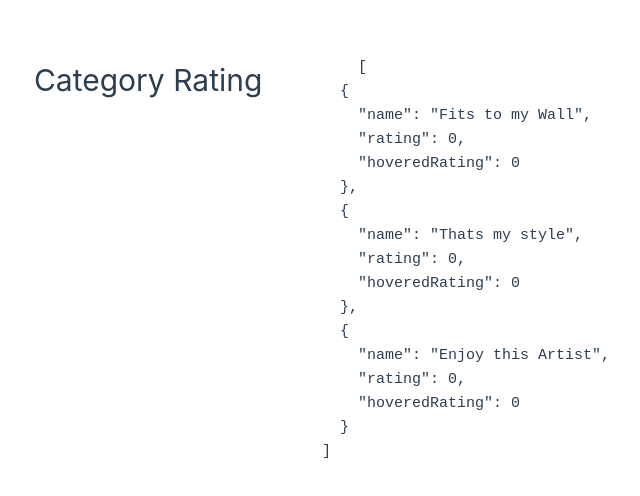
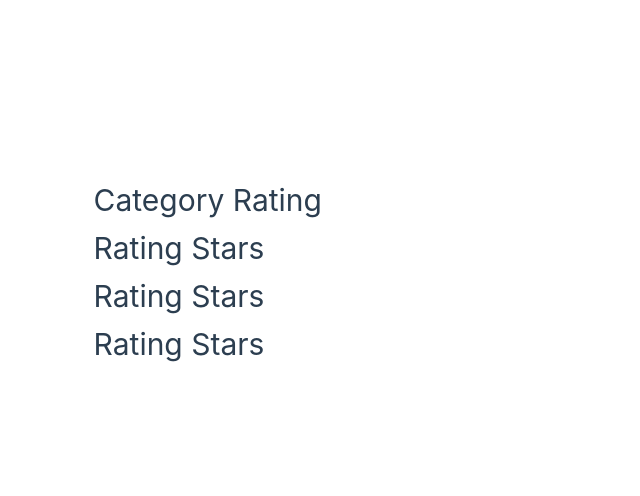
Before and after one commit to waqas1266/lumas-star-rating-task, a Vue app: page / in a window 1280 px wide. Shown: the part 128-624 px from the top of the page, without its empty margins (318-958 px from the left). Built offline with nearby package versions, Linux system fonts and the light colour scheme; the HTML template or start-up script is replaced by a standard one.

Commit message:
feat: Render the RatingStar component in categories Loop

```diff
--- a/src/components/CategoryRating/CategoryRatingDisplay.vue
+++ b/src/components/CategoryRating/CategoryRatingDisplay.vue
@@ -1,14 +1,21 @@
+<template>
+  <div>
+    <h1>Category Rating</h1>
+    <!--- Loop through the categories and render the RatingStar component --->
+    <RatingStars
+      v-for="(category, index) in categoryRatingStore.categories"
+      :key="index"
+      :category="category"
+      :category-index="index"
+    />
+  </div>
+</template>
+
 <script setup lang="ts">
-import { useCategoryRatingStore } from '@/stores/CategoryRatingStore';
+import { useCategoryRatingStore } from '@/stores/CategoryRatingStore'
+import RatingStars from '@/components/CategoryRating/RatingStars.vue'
+
+const categoryRatingStore = useCategoryRatingStore()
 </script>
 
-<template>
-  <h1>Category Rating</h1>
-  <pre>
-    {{useCategoryRatingStore().categories}}
-  </pre>
-</template>
-
-<style scoped>
-
-</style>
+<style scoped></style>
```
